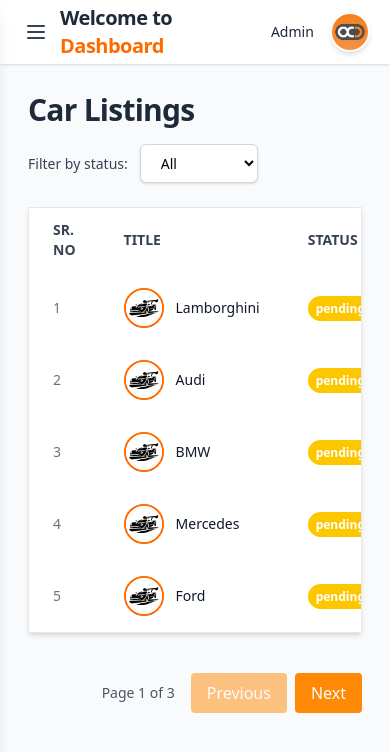
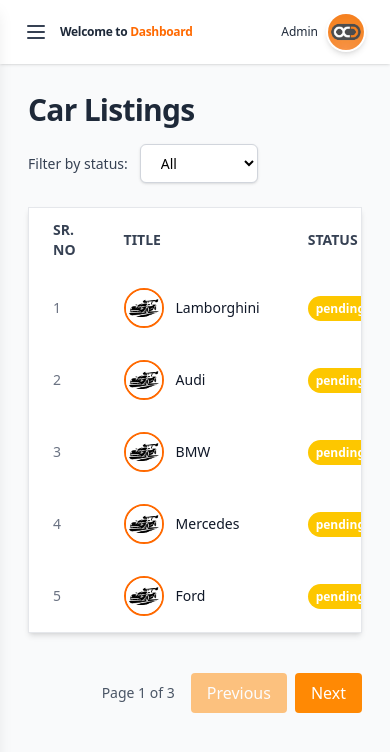
Before and after one commit to dilip884400/OneClickDrive-Assignment-Admin-Dashboard, a Next.js app: page /dashboard in a window 390 px wide. Shown: the top 752 px of the page. Built offline with nearby package versions, Linux system fonts and the light colour scheme.

Commit message:
mobile screen: text small and email short 20 length

```diff
--- a/src/components/Layout/Header.tsx
+++ b/src/components/Layout/Header.tsx
@@ -31,15 +31,15 @@
             <Menu size={24} />
           </button>
         )}
-        <h1 className="text-xl font-bold text-gray-800 tracking-tight">
+        <h1 className="md:text-xl text-xs font-bold text-gray-800 tracking-tight">
           Welcome to <span className="text-orange-500">Dashboard</span>
         </h1>
       </div>
 
-      <div className="flex items-center gap-4">
+      <div className="flex items-center md:gap-4 gap-2">
         <div className="flex flex-col text-right">
-          <span className="text-sm font-medium text-gray-800">
-            {adminEmail || "Admin"}
+          <span className="md:text-sm text-xs font-medium text-gray-800">
+            {adminEmail.slice(0, 20) || "Admin"}
           </span>
         </div>
         <Image
```
